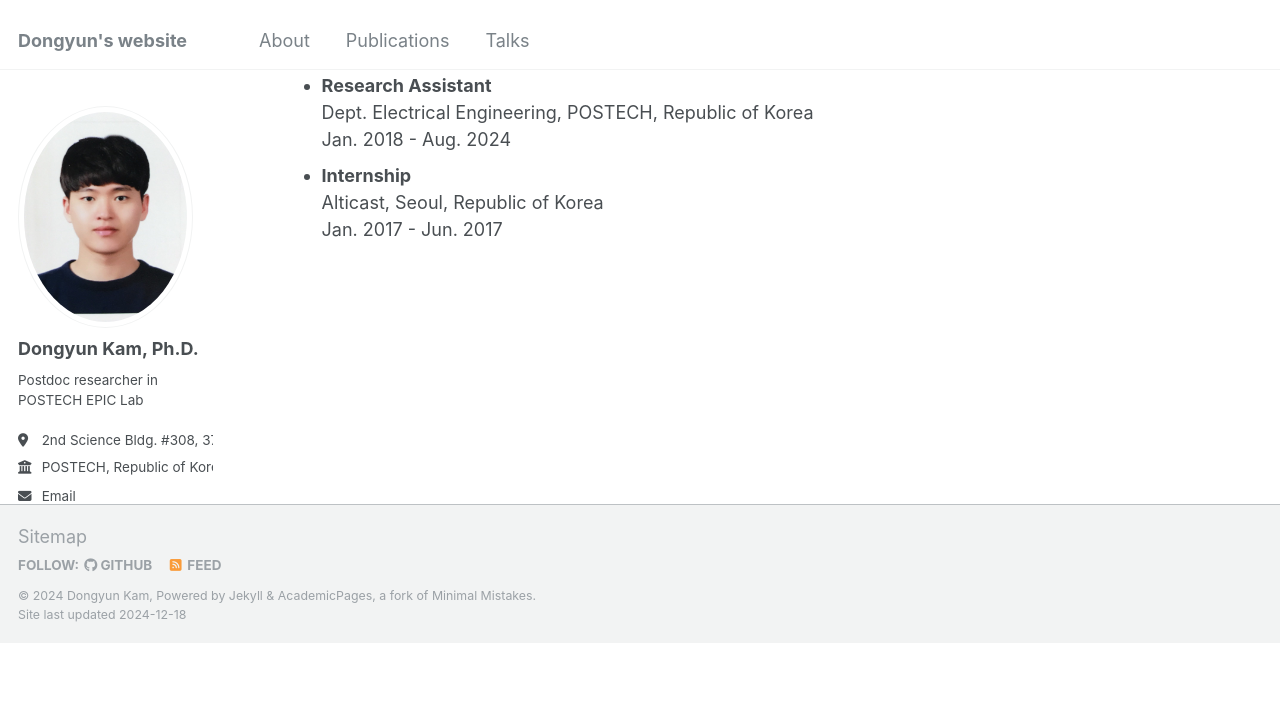
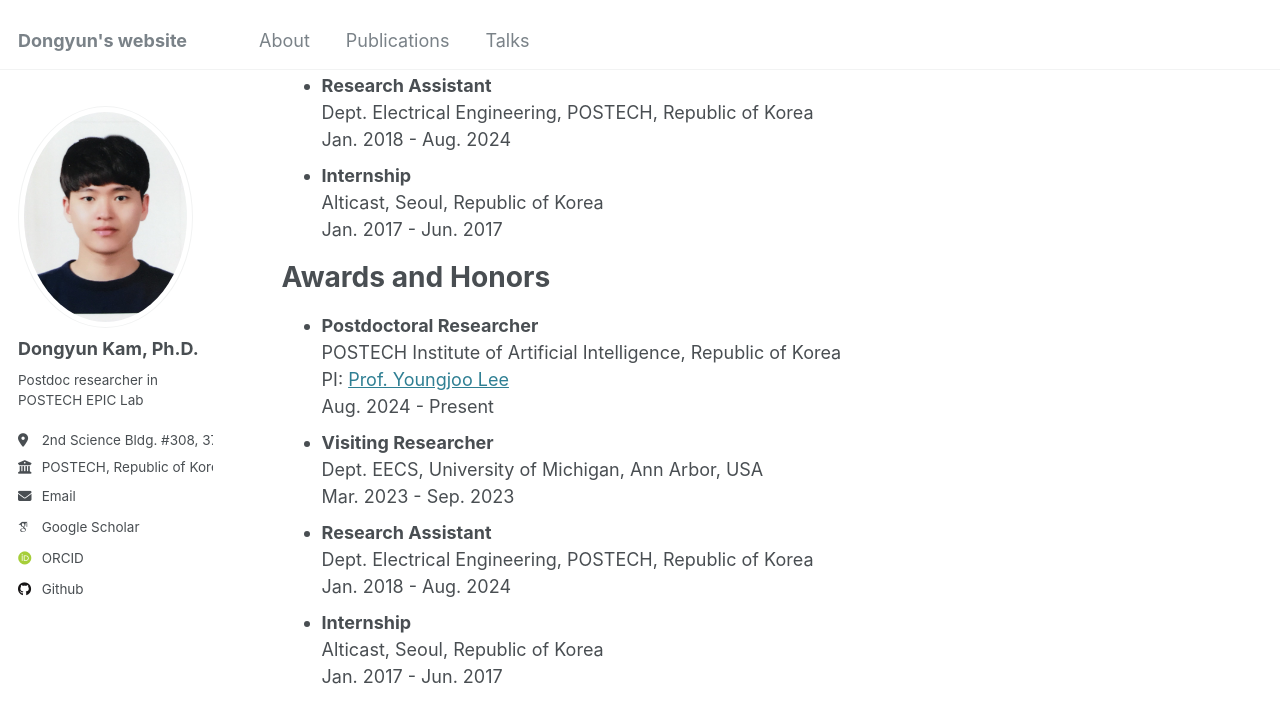
Before and after one commit to Dongyunkam/dongyunkam.github.io, a Jekyll site: the page built from _pages/about.md, in a window 1280 px wide and 900 px high, scrolled down 848 px. Shown: the top 723 px of the window. Built offline with Jekyll 4.4.1, drawn with Linux system fonts in a browser that asks for light colours; some web fonts are replaced; before the commit the page ends 1490 px from its top, so only the background shows below that.

Commit message:
Update about.md

```diff
--- a/_pages/about.md
+++ b/_pages/about.md
@@ -38,3 +38,20 @@
 * **Internship**
   Alticast, Seoul, Republic of Korea
   Jan. 2017 - Jun. 2017
+
+
+Awards and Honors
+======
+* **Postdoctoral Researcher**
+  POSTECH Institute of Artificial Intelligence, Republic of Korea
+  PI: [Prof. Youngjoo Lee](https://sites.google.com/view/epiclab/member/yjlee?authuser=0)
+  Aug. 2024 - Present
+* **Visiting Researcher**
+  Dept. EECS, University of Michigan, Ann Arbor, USA
+  Mar. 2023 - Sep. 2023
+* **Research Assistant**
+  Dept. Electrical Engineering, POSTECH, Republic of Korea
+  Jan. 2018 - Aug. 2024
+* **Internship**
+  Alticast, Seoul, Republic of Korea
+  Jan. 2017 - Jun. 2017
```
